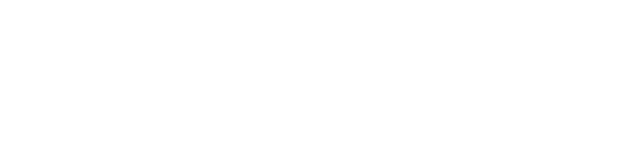
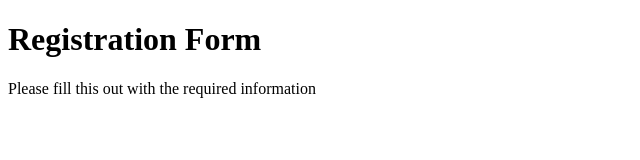
Before and after one commit to AaronJHarvey/Registration-Form, a plain HTML site: page src/index.html in a window 1280 px wide. Shown: the whole page, without its empty margins (0-640 px from the left). Drawn offline with Linux system fonts and the light colour scheme.

Commit message:
Adds h1 and p elements to body

```diff
--- a/src/index.html
+++ b/src/index.html
@@ -9,5 +9,8 @@
     </head>
     <body>
 
+        <h1>Registration Form</h1>
+        <p>Please fill this out with the required information</p>
+
     </body>
 </html>
```
